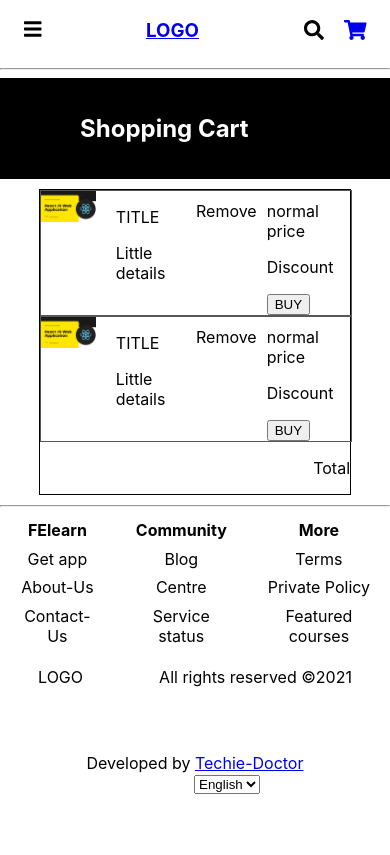
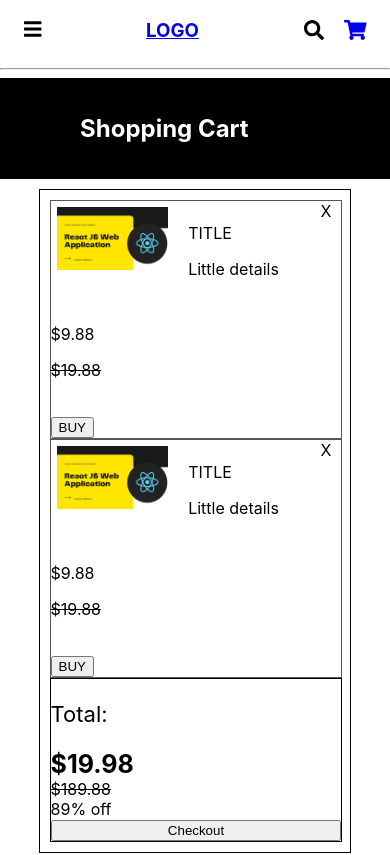
Before and after one commit to tech-doctor/onlineCourse, a React (Create React App) app: page /cart in a window 390 px wide. Shown: the top 855 px of the page. Built offline with nearby package versions, Linux system fonts and the light colour scheme.

Commit message:
updated my src folder

```diff
--- a/src/Pages/cart/index.js
+++ b/src/Pages/cart/index.js
@@ -20,11 +20,11 @@ const  cartPage = ()  => {
             </div>
             <div className ="right">
               <div  className = "remove">
-                <span>Remove</span>
+                <span>X</span>
               </div>
               <div className = "price-tag">
-                <span>normal price</span>
-                <p>Discount</p>
+              <p>$9.88</p>
+              <p style = {{textDecoration: 'line-through'}}>$19.88</p><br/>
                 <button>BUY</button>
               </div>
             </div>
@@ -45,9 +45,12 @@ const  cartPage = ()  => {
 				<div className = "cartList-Total">
 					<CartList/>
           <CartList/>
-					<div className = "total">
-						<p>Total</p>
-
+					<div style = {{border: '1px solid black'}} className = "total">
+						<p style = {{fontSize: '22px'}}>Total:</p>
+            <span style = {{fontSize: '25px', fontWeight: '700'}}>$19.98</span><br/>
+            <span style = {{textDecoration: 'line-through'}}>$189.88</span><br/>
+            <span>89% off</span><br/>
+            <button style = {{width: '100%'}}>Checkout</button>
 					</div>
 			  </div>
         <div className = "otherCourses">
--- a/src/Styles/cart.scss
+++ b/src/Styles/cart.scss
@@ -8,15 +8,19 @@
       .cartList-Total{
         margin: 10px 10%;
         border: 1px solid black;
+         padding: 0.6em;
         .cartList{
           display: flex;
           justify-content: space-between;
+          align-items: center;
           width: 100%;
+          // flex-wrap: wrap;
           border : 1px solid rgb(88, 87, 87);
-          // padding: 5px;
+          position: relative;
           .left{
             display: flex;
             width: 100%;
+            padding: 0.4em;
             .title-details{
               margin-left: 20px;
             }
@@ -31,16 +35,23 @@
             display: flex;
             justify-content: flex-end;
             width: 100%;
-            margin-top: 10px;
-            height: 10ovh;
+            padding: 0.4em 0.4em 0 0;
+            //border: 1px solid black;
+
             .remove{
               margin-right: 10px;
               cursor: pointer;
+              position: absolute;
+              top: 0;
+              right: 0;
             }
           }
         }
           .total{
-             text-align: right;
+             position: relative;
+             width: 20%;
+             left: 80%;
+
           }
       }
 
@@ -48,3 +59,76 @@
 
   }
 }
+
+
+@media (max-width:1200px) {
+  .cart{
+    .center-div{
+      .body{
+        .cartList-Total{
+          .cartList{
+            .left{
+              .title-details{
+                margin-left: 20px;
+              }
+            }
+
+          }
+            .total{
+               position: relative;
+               width: 50%;
+               left: 50%;
+            }
+        }
+
+      }
+
+    }
+  }
+
+}
+
+
+
+
+
+
+@media (max-width:800px) {
+  .cart{
+    .center-div{
+      .body{
+        .cartList-Total{
+          .cartList{
+            // display: flex;
+            // justify-content: space-between;
+            // align-items: center;
+            width: 100%;
+            flex-wrap: wrap;
+            .left{
+              display: flex;
+              width: 100%;
+              padding: 0.4em;
+              .title-details{
+                margin-left: 20px;
+              }
+            }
+            .right{
+              display: flex;
+              justify-content: flex-start;
+              width: 100%;
+              padding: 0.4em 0.4em 0 0;
+            }
+          }
+            .total{
+               position: relative;
+               width: 100%;
+               left: 0%;
+            }
+        }
+
+      }
+
+    }
+  }
+
+}
```
